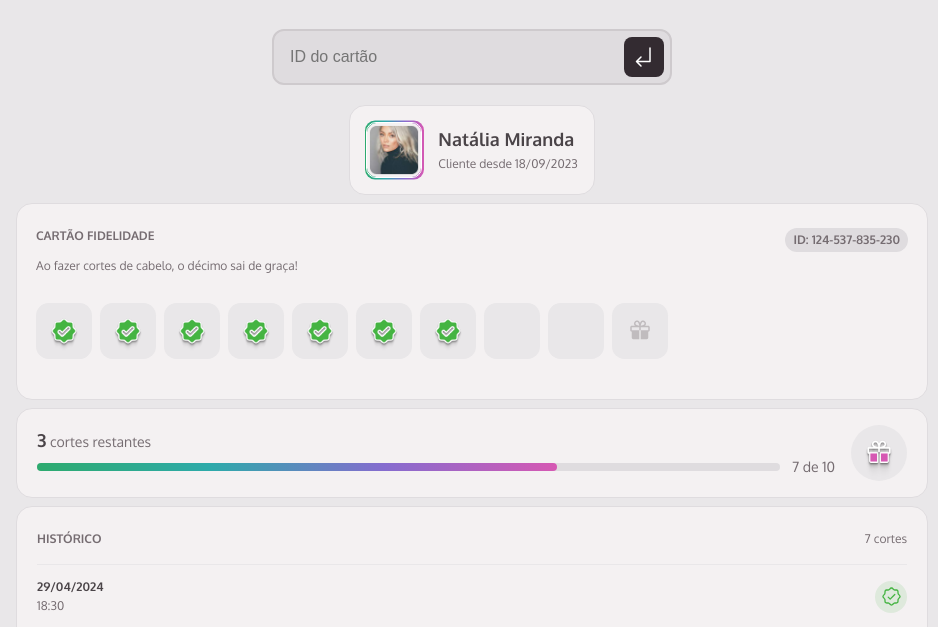
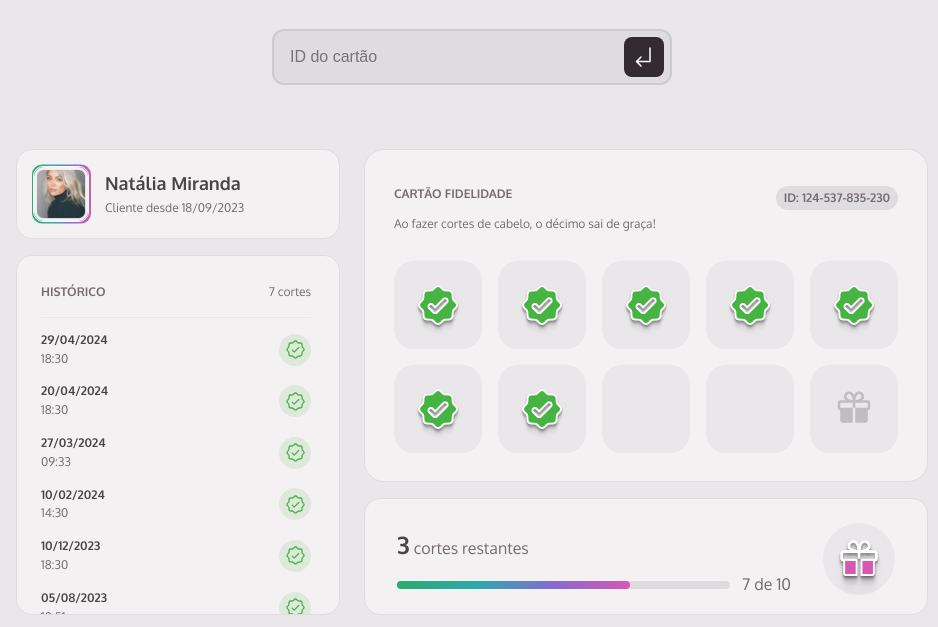
Before and after one commit to AdrianoTobias/member-club, a website built with webpack: page index.html in a window 1280 px wide. Shown: the part 123-750 px from the top of the page, without its empty margins (168-1106 px from the left). Built offline with nearby package versions, Linux system fonts and the light colour scheme.

Commit message:
add desktop responsive style

```diff
--- a/src/styles/global.css
+++ b/src/styles/global.css
@@ -51,3 +51,33 @@ main {
   padding: 1.25rem 0 .9375rem;
   gap: .5rem;
 }
+
+
+@media (width >= 57em) {
+
+  main{
+    padding-top: 4rem;
+    gap: 1rem 1.5rem;
+    grid-template-columns: .365fr .635fr;
+
+    grid-template-areas:
+      "user card"
+      "history card"
+      "history progress";
+
+    /* Chrome, Safari e Edge */
+    & ::-webkit-scrollbar {
+      width: .375rem;
+    }
+
+    & ::-webkit-scrollbar-track {
+      background: transparent;
+      border-radius: 62.4375rem;
+    }
+
+    & ::-webkit-scrollbar-thumb {
+      background: var(--base---gray-300);
+      border-radius: 62.4375rem;
+    }
+  }
+}
--- a/src/styles/sections.css
+++ b/src/styles/sections.css
@@ -131,7 +131,7 @@
 #progress {
     display: flex;
     padding: 1rem 1.25rem;
-    gap: 1rem;
+    gap: 1.5rem;
     background: var(--base---gray-100);
     border: 1px solid var(--base---gray-300);
     border-radius: 1rem;
@@ -139,7 +139,7 @@
     & #content {
         flex: auto;
         display: grid;
-        padding-block: .2rem;
+        padding-block: .3rem;
 
         & p {
             font-size: var(--body---text--sm);
@@ -244,8 +244,87 @@
 
 
 @media (width >= 57em) {
-    #user {
+    & #user {
+        grid-area: user;
+    }
 
-        margin-inline: auto;
+    & #card {
+        grid-area: card;
+
+        border-radius: 1.25rem;
+        gap: 2rem;
+        padding: 2.25rem 1.8rem 2rem;
+        height: 20.8125rem;
+
+        & div:nth-of-type(1) & #tag-id {
+            padding: 0 .75rem;
+            height: 2rem;
+
+            & h2 {
+                font-size: var(--heading---subtitle--md);
+            }
+        }
+
+        & #slots {
+            gap: 1rem;
+
+            & .item {
+                width: 5.5rem;
+                height: 5.5rem;
+                border-radius: 1.25rem;
+
+                & img {
+                    width: 4rem;
+                    height: 4rem;
+                }
+            }
+
+            & .item:last-child img {
+                width: 2.5rem;
+                height: 2.5rem;
+            }
+        }
+    }
+
+    & #progress {
+        grid-area: progress;
+
+        padding: 1.5rem 2rem;
+        gap: 2rem;
+        height: 7.3125rem;
+
+        & #content {
+            gap: .75rem;
+
+            & p {
+                font-size: var(--body---text--md);
+
+                & span {
+                    font-size: var(--heading---title--md);
+                }
+            }
+        }
+
+        & #item {
+            width: 4.5rem;
+            height: 4.5rem;
+            border-radius: 62.4375rem;
+
+            & img {
+                margin-top: 1.25rem;
+                width: 4rem;
+                height: 4rem;
+            }
+        }
+    }
+
+    & #history {
+        padding: 1.75rem 1.75rem 1.5rem 1.5rem;
+
+        grid-area: history;
+
+        height: 22.5rem;
+        overflow: scroll;
+        overflow-x: hidden;
     }
 }
```
